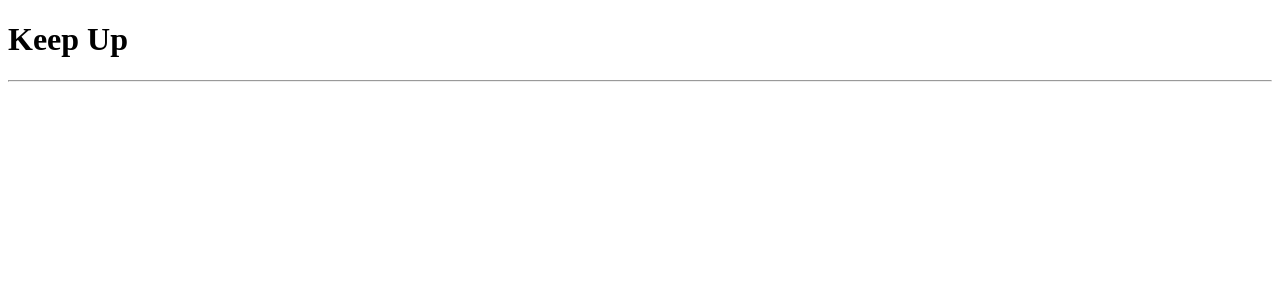
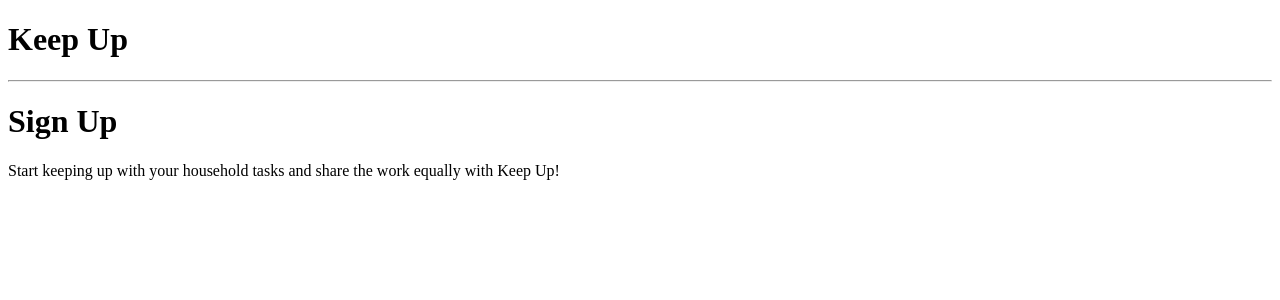
Before and after one commit to abbeyhrt/keep-up, a React app: page /sign-up in a window 1280 px wide. Shown: the top 300 px of the page. Built offline with nearby package versions, Linux system fonts and the light colour scheme; the HTML template or start-up script is replaced by a standard one.

Commit message:
feat: routing partially added

```diff
--- a/src/client/components/App.js
+++ b/src/client/components/App.js
@@ -2,6 +2,11 @@ import React from 'react';
 import { BrowserRouter as Router, Route } from 'react-router-dom';
 import Login from './Login';
 import Home from './Home';
+import Room from './Room';
+import SignUp from './SignUp';
+import Task from './Task';
+import NotFound from './NotFound';
+import ServerError from './ServerError';
 
 const App = () => (
   <Router>
@@ -9,8 +14,13 @@ const App = () => (
       <h1>Keep Up</h1>
       <hr />
       <div className="nav-menu">
+        <Route path="/home" component={Home} />
         <Route path="/login" component={Login} />
-        <Route path="/home" component={Home} />
+        <Route path="/sign-up" component={SignUp} />
+        <Route path="/rooms" component={Room} />
+        <Route path="/tasks" component={Task} />
+        <Route path="/not-found" component={NotFound} />
+        <Route path="/server-error" component={ServerError} />
       </div>
     </div>
   </Router>
--- /dev/null
+++ b/src/client/components/NotFound.js
@@ -0,0 +1,10 @@
+import React from 'react';
+
+const NotFound = () => (
+  <div className="wrapper">
+    <h1>404 Page Not Found</h1>
+    <p>Oops! Something went wrong! Back to safety link</p>
+  </div>
+);
+
+export default NotFound;
--- /dev/null
+++ b/src/client/components/Room.js
@@ -0,0 +1,10 @@
+import React from 'react';
+
+const Room = () => (
+  <div className="wrapper">
+    <h1>Rooms</h1>
+    <p>This room has 0 tasks assigned to it</p>
+  </div>
+);
+
+export default Room;
--- /dev/null
+++ b/src/client/components/ServerError.js
@@ -0,0 +1,10 @@
+import React from 'react';
+
+const ServerError = () => (
+  <div className="wrapper">
+    <h1>500 Server Not Responding</h1>
+    <p>Redirect back to /home</p>
+  </div>
+);
+
+export default ServerError;
--- /dev/null
+++ b/src/client/components/SignUp.js
@@ -0,0 +1,13 @@
+import React from 'react';
+
+const SignUp = () => (
+  <div className="wrapper">
+    <h1>Sign Up</h1>
+    <p>
+      Start keeping up with your household tasks and share the work equally with
+      Keep Up!
+    </p>
+  </div>
+);
+
+export default SignUp;
--- /dev/null
+++ b/src/client/components/Task.js
@@ -0,0 +1,10 @@
+import React from 'react';
+
+const Task = () => (
+  <div className="wrapper">
+    <h1>Tasks</h1>
+    <p>Log in to view your home and tasks to do today!</p>
+  </div>
+);
+
+export default Task;
```
